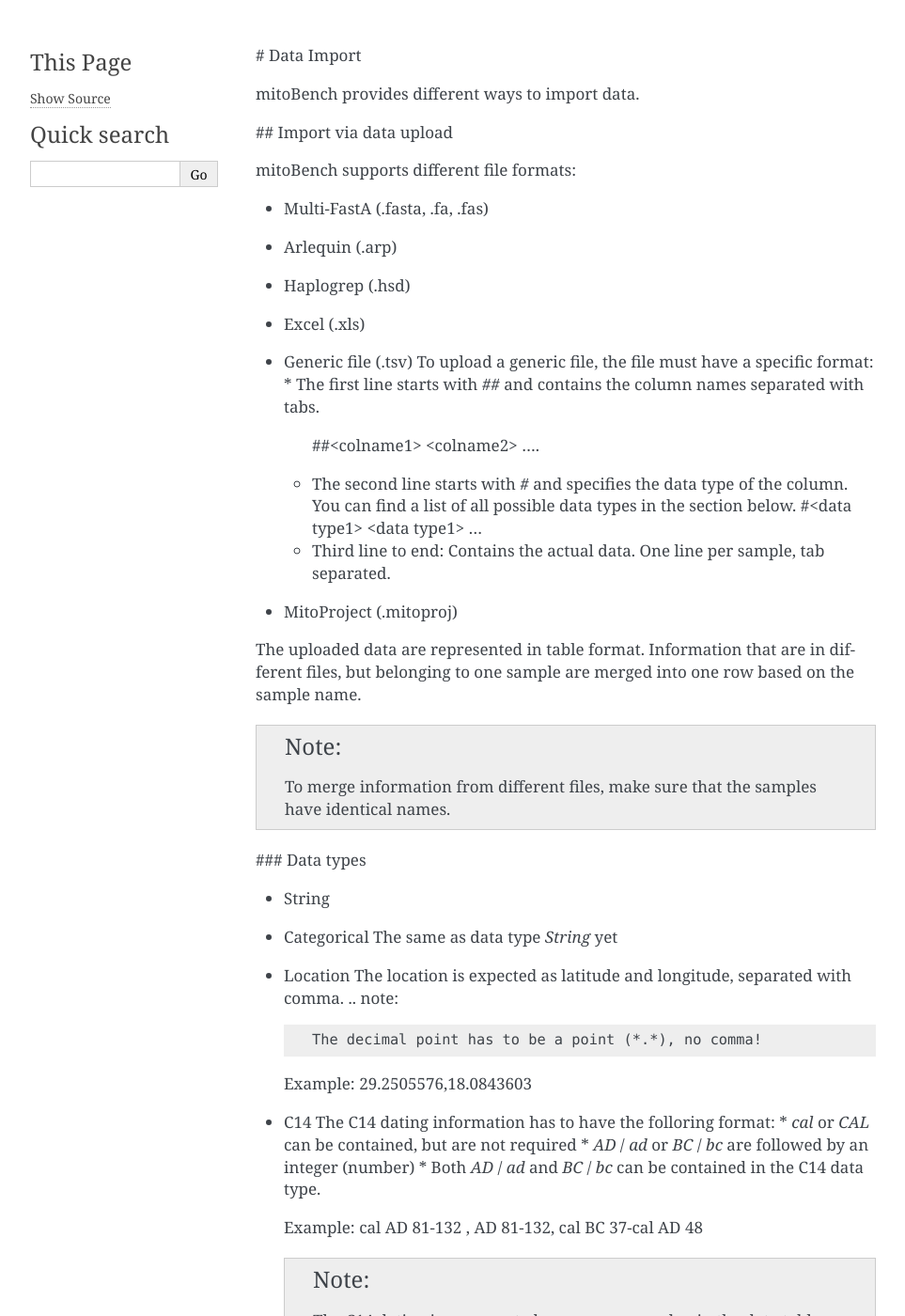
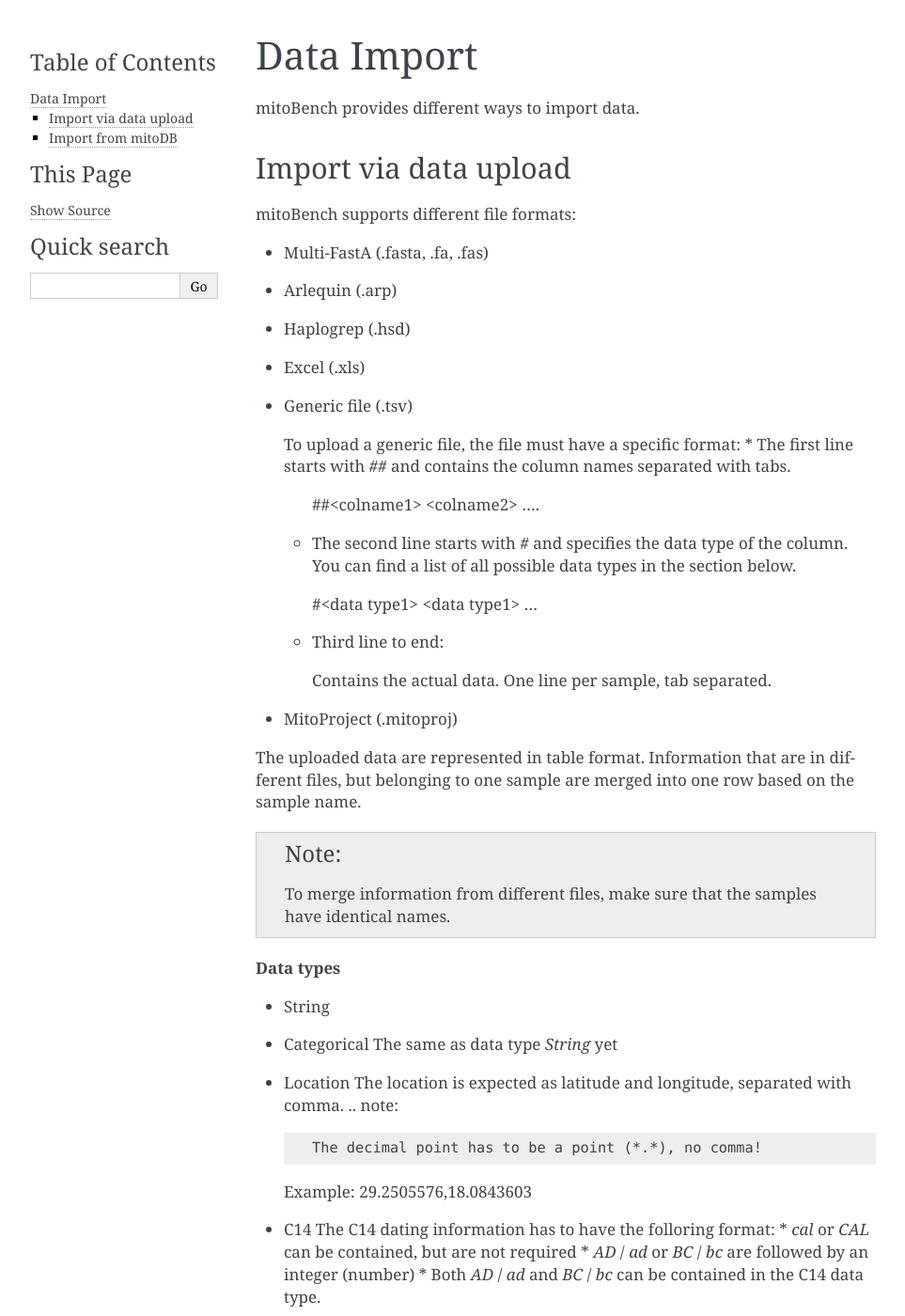
Before and after one commit to mitobench/mitoBench, a Sphinx documentation site: the page built from docs/contents/import.rst, in a window 1280 px wide and 1400 px high. Shown: the whole window at 94% size, without its empty margins (148-1111 px from the left). Built offline with Sphinx 7.4.7, drawn with Linux system fonts in a browser that asks for light colours; pages that are not in the unit, such as notebooks, are missing from menus; some of the changed text lies outside the part shown.

Commit message:
working on wiki

```diff
--- a/docs/contents/grouping.rst
+++ b/docs/contents/grouping.rst
@@ -5,11 +5,16 @@
 compare e.g. different time periods or different locations.
 
 The grouping via mitoBench can be done in two different ways:
+
 1. User-defined grouping
+
    1.1 Create new group
+
       Select the data you want to group, do a right click on the table, and choose
       *Create new group*. The name of the group can be set in the dialogue that pops up.
+
    1.2 Add data to existing group
+
       Select the data you want to add to an already existing group and choose
       *Add to group*. You can now specify the group to which the data has to be added.
 
--- a/docs/contents/import.rst
+++ b/docs/contents/import.rst
@@ -1,10 +1,12 @@
-# Data Import
+Data Import
+==========
 
 
 
 mitoBench provides different ways to import data.
 
-## Import via data upload
+Import via data upload
+----------------------
 
 
 mitoBench supports different file formats:
@@ -14,14 +16,21 @@
 * Haplogrep (.hsd)
 * Excel (.xls)
 * Generic file (.tsv)
+
   To upload a generic file, the file must have a specific format:
   * The first line starts with *##* and contains the column names separated with tabs.
+
     ##<colname1>  <colname2>  ....
+
   * The second line starts with *#* and specifies the data type of the column.
     You can find a list of all possible data types in the section below.
+
     #<data type1> <data type1>  ...
+
   * Third line to end:
+
     Contains the actual data. One line per sample, tab separated.
+
 * MitoProject (.mitoproj)
 
 The uploaded data are represented in table format. Information that are in different files,
@@ -32,7 +41,7 @@
    identical names.
 
 
-### Data types
+**Data types**
 
 * String
 * Categorical
@@ -57,7 +66,8 @@
 
 
 
-## Import from mitoDB
+Import from mitoDB
+------------------
 
 To import data from mitoDB, select *File -> Import Data from DB*. This opens a
 tab in the main view where you have to enter your mitoDB login data.
```
Also changed, not shown: docs/contents/analysis.rst (+10 -9 lines), docs/contents/export.rst (+10 -0 lines), docs/contents/images/Fst_settings.png (added), docs/contents/images/export_data.png (added).
